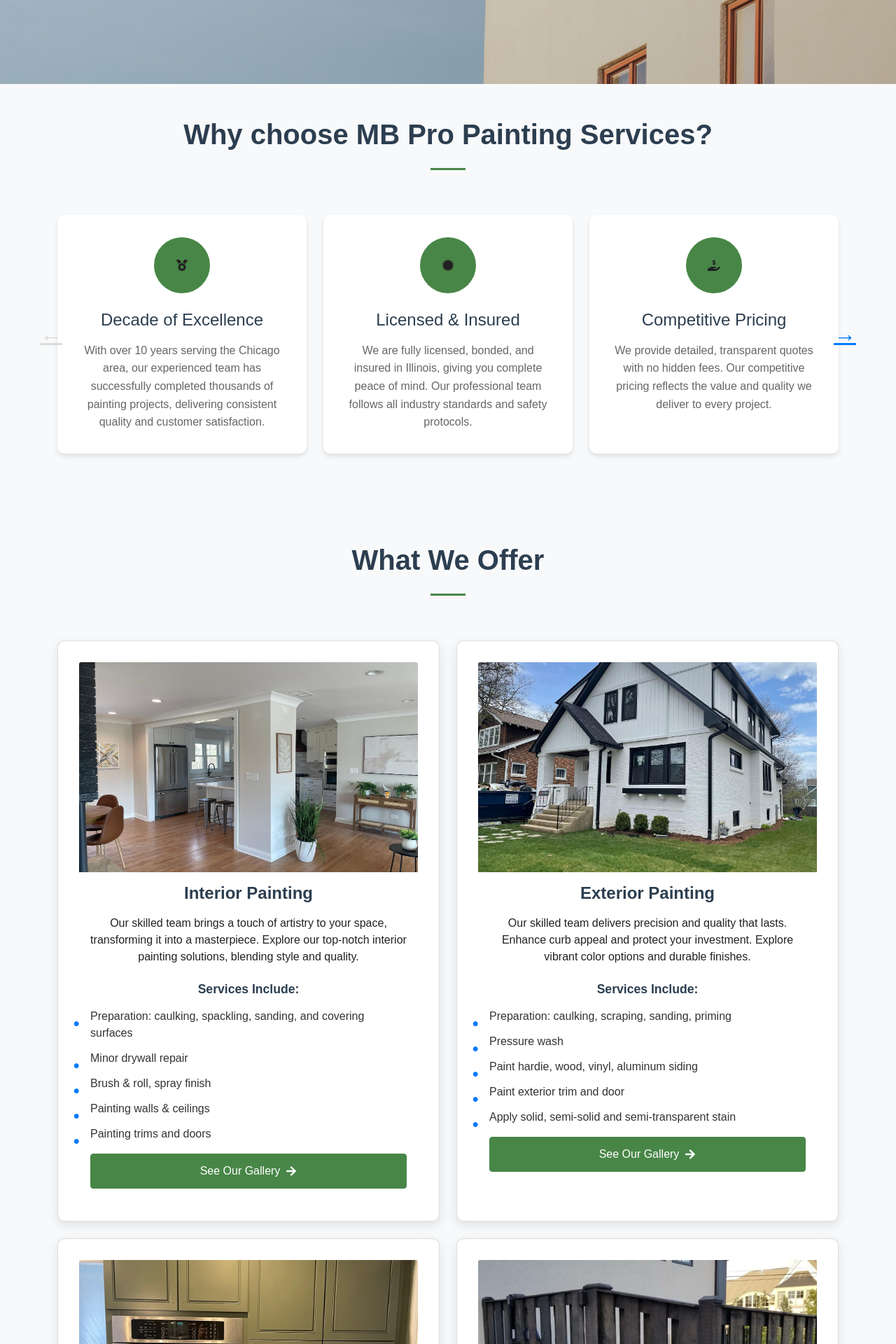
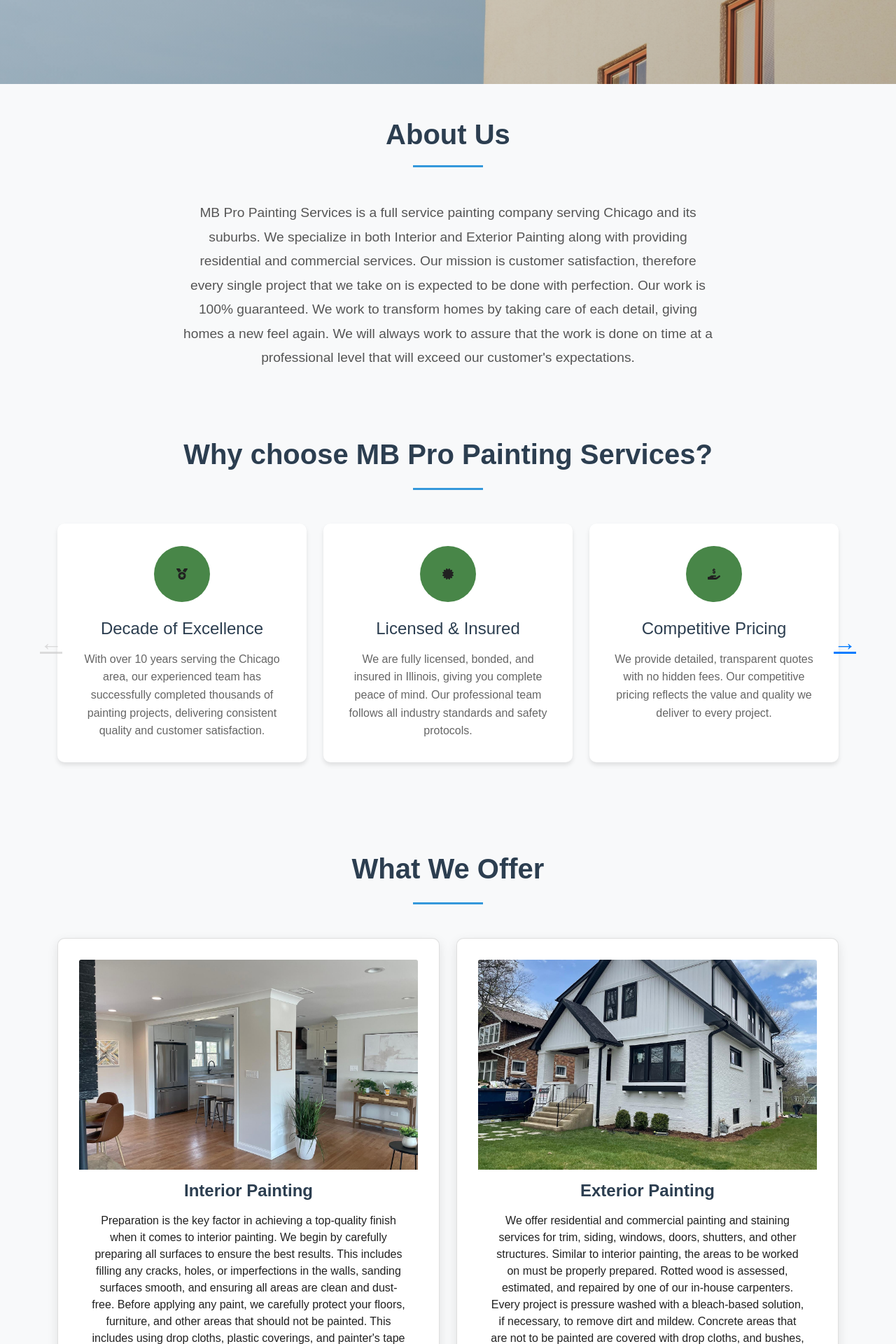
Before and after one commit to constantinirimia/mb-pro-painting-biz, a React (Create React App) app: page / in a window 1280 px wide. Shown: the part 880-2800 px from the top of the page at 70% size. Built offline with nearby package versions, Linux system fonts and the light colour scheme.

Commit message:
added about us

```diff
--- a/src/App.jsx
+++ b/src/App.jsx
@@ -6,11 +6,14 @@
 import Testimonials from "./components/Testimonials";
 import Contact from "./components/Contact";
 
+import About from "./components/About";
+
 function App() {
   return (
     <>
       <Navbar />
       <Hero />
+      <About />
       <WhyChooseUs />
       <Gallery />
       <Testimonials />
--- /dev/null
+++ b/src/components/About.jsx
@@ -0,0 +1,32 @@
+// src/components/About.jsx
+import React from "react";
+import { Container } from "react-bootstrap";
+
+const About = () => {
+  return (
+    <section className="about py-5" id="about">
+      <Container>
+        <div className="section-header text-center mb-5">
+          <h2 className="section-title">About Us</h2>
+          <div className="section-divider"></div>
+        </div>
+
+        <div className="about-content text-center">
+          <p>
+            MB Pro Painting Services is a full service painting company serving
+            Chicago and its suburbs. We specialize in both Interior and Exterior
+            Painting along with providing residential and commercial services.
+            Our mission is customer satisfaction, therefore every single project
+            that we take on is expected to be done with perfection. Our work is
+            100% guaranteed. We work to transform homes by taking care of each
+            detail, giving homes a new feel again. We will always work to assure
+            that the work is done on time at a professional level that will
+            exceed our customer's expectations.
+          </p>
+        </div>
+      </Container>
+    </section>
+  );
+};
+
+export default About;
--- a/src/components/Galery/GalleryCard.jsx
+++ b/src/components/Galery/GalleryCard.jsx
@@ -1,4 +1,3 @@
-// src/components/Gallery/GalleryCard.jsx
 import React from "react";
 import { Col, Card, Button } from "react-bootstrap";
 import { FaArrowRight } from "react-icons/fa";
@@ -26,23 +25,6 @@
           <Card.Title as="h3">{data.title}</Card.Title>
           <Card.Text>{data.description}</Card.Text>
 
-          <div className="services-list">
-            <h4>Services Include:</h4>
-            <ul className="services-list-left">
-              {data.services.map((service, index) => (
-                <li key={index}>{service}</li>
-              ))}
-            </ul>
-          </div>
-
-          {/* <Button
-            variant="primary"
-            className="mt-3 w-100 d-flex align-items-center justify-content-center"
-            onClick={onImageClick}
-          >
-            See Our Gallery <FaArrowRight className="ms-2" />
-          </Button> */}
-
           <Button
             variant="primary"
             className="mt-3 w-100 d-flex align-items-center justify-content-center gallery-btn"
--- a/src/components/Galery/galleryData.js
+++ b/src/components/Galery/galleryData.js
@@ -3,14 +3,8 @@
   interior: {
     title: "Interior Painting",
     description:
-      "Our skilled team brings a touch of artistry to your space, transforming it into a masterpiece. Explore our top-notch interior painting solutions, blending style and quality.",
-    services: [
-      "Preparation: caulking, spackling, sanding, and covering surfaces",
-      "Minor drywall repair",
-      "Brush & roll, spray finish",
-      "Painting walls & ceilings",
-      "Painting trims and doors",
-    ],
+      "Preparation is the key factor in achieving a top-quality finish when it comes to interior painting. We begin by carefully preparing all surfaces to ensure the best results. This includes filling any cracks, holes, or imperfections in the walls, sanding surfaces smooth, and ensuring all areas are clean and dust-free. Before applying any paint, we carefully protect your floors, furniture, and other areas that should not be painted. This includes using drop cloths, plastic coverings, and painter's tape to keep everything neat and tidy throughout the process. We use only high-quality paints to ensure a smooth, durable finish that will last. Whether you're looking for a matte, satin, or glossy finish, we will help you select the best paint for your project. Each coat is applied with precision to provide a flawless result. Our team works efficiently and professionally to complete your interior painting project, leaving you with a beautifully painted space that exceeds your expectations ",
+    services: [],
     images: [
       `${process.env.PUBLIC_URL}/assets/img/interior/image1.jpg`,
       `${process.env.PUBLIC_URL}/assets/img/interior/image2.jpg`,
@@ -32,14 +26,8 @@
   exterior: {
     title: "Exterior Painting",
     description:
-      "Our skilled team delivers precision and quality that lasts. Enhance curb appeal and protect your investment. Explore vibrant color options and durable finishes.",
-    services: [
-      "Preparation: caulking, scraping, sanding, priming",
-      "Pressure wash",
-      "Paint hardie, wood, vinyl, aluminum siding",
-      "Paint exterior trim and door",
-      "Apply solid, semi-solid and semi-transparent stain",
-    ],
+      "We offer residential and commercial painting and staining services for trim, siding, windows, doors, shutters, and other structures. Similar to interior painting, the areas to be worked on must be properly prepared. Rotted wood is assessed, estimated, and repaired by one of our in-house carpenters. Every project is pressure washed with a bleach-based solution, if necessary, to remove dirt and mildew. Concrete areas that are not to be painted are covered with drop cloths, and bushes, plants, and flowers are protected from paint or damage. Windows and light fixtures are covered with plastic. Bare wood or new wood is primed with the highest quality primer to ensure proper adhesion. All necessary gaps around the home are caulked with 40-year siliconized acrylic caulk. In over 95% of our projects, we use 100% acrylic latex paint for the finish coat.",
+    services: [],
     images: [
       `${process.env.PUBLIC_URL}/assets/img/exterior/image1.jpg`,
       `${process.env.PUBLIC_URL}/assets/img/exterior/image2.jpg`,
@@ -60,12 +48,8 @@
   cabinets: {
     title: "Cabinet Painting",
     description:
-      "Transform your cabinets with expert painting and refinishing. We provide high-quality cabinet painting services that will enhance the appearance of your kitchen, bathroom, and more.",
-    services: [
-      "Cabinet sanding and refinishing",
-      "Expert color matching and custom finishes",
-      "Protection of surrounding areas",
-    ],
+      "The primary component of an updated kitchen is the cabinets. We offer a highly professional cabinet painting process, implementing a second-to-none method for transforming stained or painted cabinets into freshly repainted ones with a factory-like finish. The secret to achieving this lies in the preparation work and the application method of the paint used. After removing the doors and drawers, we carefully protect all areas that are not to be painted. Countertops, appliances, floors, ceilings, and other surfaces are meticulously covered to ensure no coatings touch these areas. Using an airless spray application, we apply a special primer that is appropriate for the substrate being primed. This primer seals out any stains within the wood or sealer. Afterward, we apply two coats of high-quality, 100% acrylic semi-gloss, gloss, or satin paint, leaving a uniform, factory-like finish. Additional options, such as crown molding, paneling, or trim, can be added to enhance the design depth.",
+    services: [],
     images: [
       `${process.env.PUBLIC_URL}/assets/img/cabinet/image1.jpg`,
       `${process.env.PUBLIC_URL}/assets/img/cabinet/image2.jpg`,
@@ -85,14 +69,10 @@
     ],
   },
   deckAndFence: {
-    title: "Deck & Fence Painting",
+    title: "Fence & Deck Staining",
     description:
-      "Protect and enhance your outdoor spaces with our professional deck and fence painting services. Our team offers expert staining and finishing for lasting beauty and durability.",
-    services: [
-      "Pressure washing and surface preparation",
-      "Custom staining and finishing",
-      "Long-lasting protection against the elements",
-    ],
+      "Before painting or staining a fence, we begin by pressure washing the surface. If the fence has been stained with a solid stain or paint and is flaking, we scrape the surface further to properly prepare it and then reapply a top coat of solid stain or paint. If the fence has been previously stained with a semi-transparent stain or simply sealed, we may reapply a semi-transparent stain or sealer.",
+    services: [],
     images: [
       `${process.env.PUBLIC_URL}/assets/img/deck_fence/image1.jpg`,
       `${process.env.PUBLIC_URL}/assets/img/deck_fence/image2.jpg`,
--- a/src/components/Galery/styles.css
+++ b/src/components/Galery/styles.css
@@ -50,3 +50,85 @@
 .btn-next {
   right: 10px;
 }
+
+/* src/components/Gallery/GalleryCard.css */
+
+.service-card {
+  display: flex;
+  flex-direction: column;
+  height: 100%;
+}
+
+.card-body {
+  display: flex;
+  flex-direction: column;
+  flex-grow: 1;
+}
+
+.gallery-btn {
+  margin-top: auto; /* This ensures the button stays at the bottom */
+}
+
+.image-wrapper {
+  position: relative;
+}
+
+.image-overlay {
+  position: absolute;
+  top: 50%;
+  left: 50%;
+  transform: translate(-50%, -50%);
+  opacity: 0;
+  transition: opacity 0.3s;
+}
+
+.image-wrapper:hover .image-overlay {
+  opacity: 1;
+}
+
+.service-image {
+  width: 100%;
+  object-fit: cover;
+  cursor: pointer;
+}
+
+/* src/components/Gallery/GalleryCard.css */
+
+.service-card {
+  display: flex;
+  flex-direction: column;
+  height: 100%; /* Ensures the card expands to fill its container */
+}
+
+.card-body {
+  display: flex;
+  flex-direction: column;
+  flex-grow: 1; /* Ensures the body fills available space */
+}
+
+.gallery-btn {
+  margin-top: auto; /* This ensures the button stays at the bottom of the card */
+}
+
+.image-wrapper {
+  position: relative;
+}
+
+.image-overlay {
+  position: absolute;
+  top: 50%;
+  left: 50%;
+  transform: translate(-50%, -50%);
+  opacity: 0;
+  transition: opacity 0.3s;
+}
+
+.image-wrapper:hover .image-overlay {
+  opacity: 1;
+}
+
+.service-image {
+  width: 100%;
+  object-fit: cover;
+  cursor: pointer;
+}
--- a/src/components/Navbar.jsx
+++ b/src/components/Navbar.jsx
@@ -57,8 +57,11 @@
               <Nav.Link href="#home" className="nav-item">
                 Home
               </Nav.Link>
+              <Nav.Link href="#about" className="nav-item">
+                About
+              </Nav.Link>
               <Nav.Link href="#whychooseus" className="nav-item">
-                About Us
+                Why choose us
               </Nav.Link>
               <Nav.Link href="#services" className="nav-item">
                 Our Services
--- a/src/components/QuoteModal.jsx
+++ b/src/components/QuoteModal.jsx
@@ -85,7 +85,7 @@
               <option value="interior">Interior Painting</option>
               <option value="exterior">Exterior Painting</option>
               <option value="commercial">Cabinet Painting</option>
-              <option value="commercial">Deck & Fence Painting</option>
+              <option value="commercial">Deck & Fence</option>
               <option value="commercial">Something else</option>
             </Form.Select>
           </Form.Group>
--- a/src/styles/style.css
+++ b/src/styles/style.css
@@ -346,7 +346,7 @@
 
 /* Why Choose Us Section Styles */
 .why-choose-us {
-  background-color: #f8f9fa;
+  background-color: linear-gradient(180, hsl(210, 80%, 53%), #f8f9fa);
   position: relative;
 }
 
@@ -786,9 +786,14 @@
 
 /* Modern Navbar Styles */
 .navbar {
-  padding: 1rem 0;
+  padding: 0rem 0;
   transition: all 0.3s ease;
   background: rgba(243, 245, 236, 0.95);
+  background: linear-gradient(
+    135deg,
+    #0e7eede9 0%,
+    /* More transparent */ #92ee09d1 100%
+  );
 }
 
 .navbar.scrolled {
@@ -830,7 +835,7 @@
 .contact-btn:hover {
   background-color: var(--primary-color);
   transform: translateY(-2px);
-  box-shadow: 0 4px 15px rgba(0, 0, 0, 0.1);
+  box-shadow: 0 4px 15px #08ec17e1;
 }
 
 /* Hero Section Styles */
@@ -1365,3 +1370,92 @@
     font-size: 1rem;
   }
 }
+
+/* src/components/About.css */
+
+.about {
+  background-color: #f8f9fa;
+  padding: 60px 0;
+}
+
+.section-header {
+  margin-bottom: 40px;
+}
+
+.section-title {
+  font-size: 2.5rem;
+  font-weight: bold;
+  color: #2c3e50;
+}
+
+.section-divider {
+  width: 100px;
+  height: 3px;
+  background-color: #3498db;
+  margin: 20px auto;
+}
+
+.about-content p {
+  font-size: 1.2rem;
+  line-height: 1.8;
+  color: #555;
+  max-width: 800px;
+  margin: 0 auto;
+  padding: 0 20px;
+}
+
+@media (max-width: 768px) {
+  .section-title {
+    font-size: 2rem;
+  }
+
+  .about-content p {
+    font-size: 1rem;
+  }
+}
+
+/* src/components/Gallery/GalleryCard.css */
+
+.service-card {
+  display: flex;
+  flex-direction: column;
+  height: 100%; /* Ensures the card expands to fill its container */
+}
+
+.card-body {
+  display: flex;
+  flex-direction: column;
+  flex-grow: 1; /* Ensures the body fills available space */
+}
+
+.gallery-btn {
+  margin-top: auto; /* This ensures the button stays at the bottom of the card */
+}
+
+.image-wrapper {
+  position: relative;
+}
+
+.image-overlay {
+  position: absolute;
+  top: 50%;
+  left: 50%;
+  transform: translate(-50%, -50%);
+  opacity: 0;
+  transition: opacity 0.3s;
+}
+
+.image-wrapper:hover .image-overlay {
+  opacity: 1;
+}
+
+.service-image {
+  width: 100%;
+  object-fit: cover;
+  cursor: pointer;
+}
+
+.whychooseus {
+  background-color: linear-gradient(180, hsl(210, 80%, 53%), #f8f9fa);
+  position: relative;
+}
```
